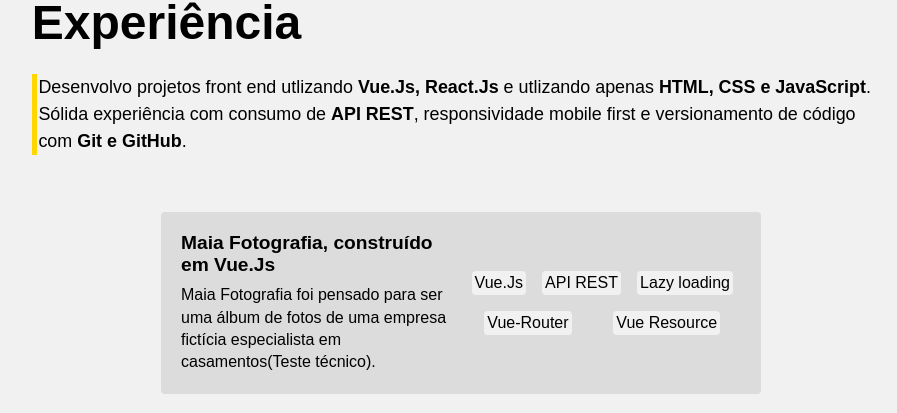
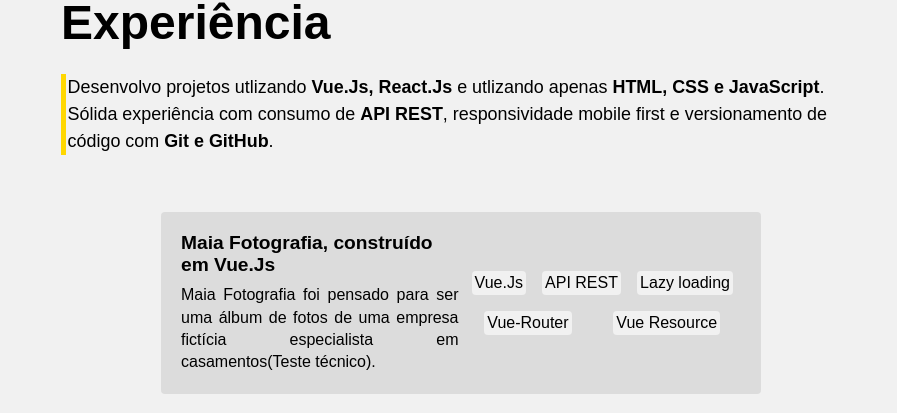
Before and after one commit to elieljuniorm/eliel-dev, a Vue app: page / in a window 1280 px wide. Shown: the part 387-800 px from the top of the page, without its empty margins (179-1076 px from the left). Built offline with nearby package versions, Linux system fonts and the light colour scheme.

Commit message:
ajustes e justificação

```diff
--- a/src/App.vue
+++ b/src/App.vue
@@ -33,7 +33,7 @@ export default {
   --cor-preto-sombra: #141414;
   --cor-branco-gelo: #f1f1f1;
   --cor-branco-sombra: #dcdcdc;
-  --margem: 70%;
+  --margem: 100vh;
 }
 
 * {
--- a/src/components/Experiencia.vue
+++ b/src/components/Experiencia.vue
@@ -19,7 +19,7 @@
 
       <h2 id="experincia" class="experincia">Experiência</h2>
 
-      <p class="textoP">Desenvolvo projetos front end utlizando <strong>Vue.Js,</strong> <strong>React.Js</strong> e
+      <p class="textoP">Desenvolvo projetos utlizando <strong>Vue.Js,</strong> <strong>React.Js</strong> e
         utlizando apenas
         <strong>HTML, CSS e JavaScript</strong>. Sólida experiência com consumo de <strong>API REST</strong>,
         responsividade mobile first e versionamento de código com <strong>Git e GitHub</strong>.
--- a/src/components/Projeto.vue
+++ b/src/components/Projeto.vue
@@ -67,7 +67,7 @@ export default {
 }
 
 .textoDescricao {
-    text-align: start;
+    text-align: justify;
     line-height: 1.4;
 }
 
```
